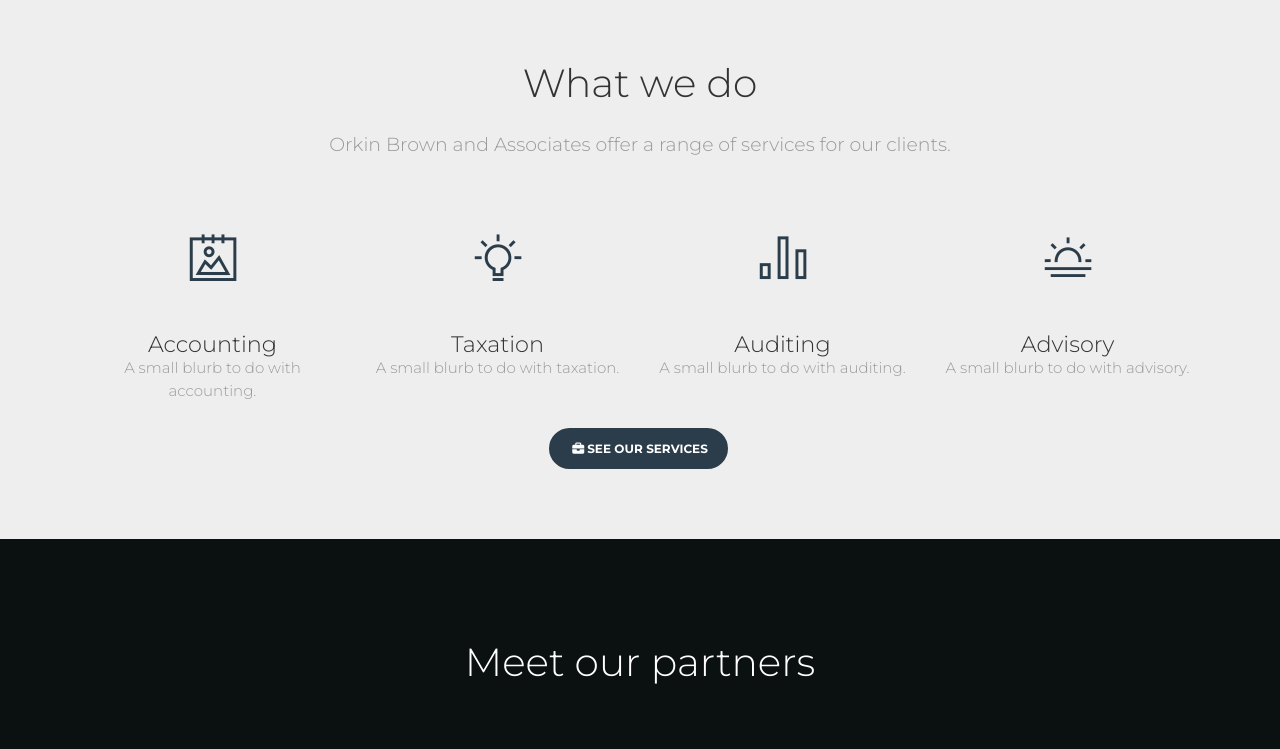
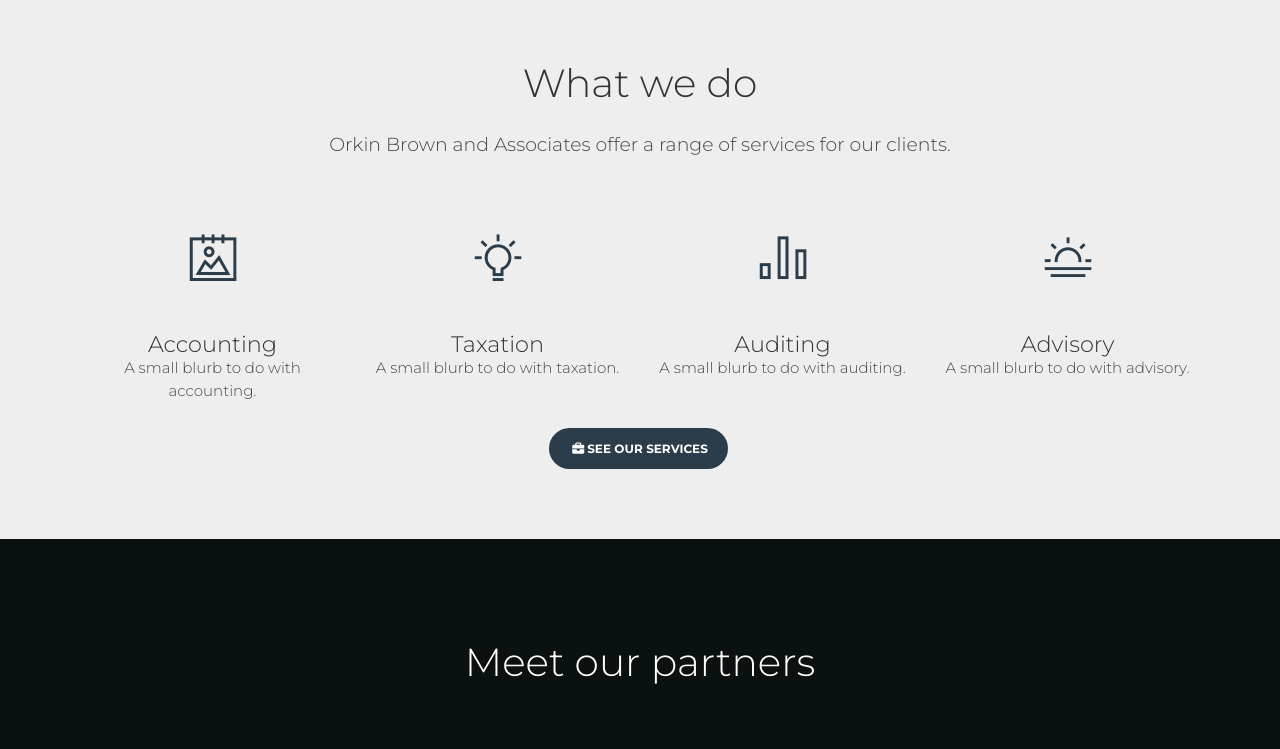
Before and after one commit to Quiza12/OrkinBrown, an Angular app: page /#/home in a window 1280 px wide. Shown: the part 1380-2129 px from the top of the page. Built offline with nearby package versions, Linux system fonts and the light colour scheme.

Commit message:
Text color update.

```diff
--- a/src/assets/sass/paper-kit/_variables.scss
+++ b/src/assets/sass/paper-kit/_variables.scss
@@ -24,7 +24,7 @@ $black-hr:                   #444444 !default;
 
 $light-gray:                 #E3E3E3 !default;
 $medium-gray:                #DDDDDD !default;
-$dark-gray:                  #9A9A9A !default;
+$dark-gray:                  #474747 !default;
 
 $placeholder-gray:           rgba(210, 210, 210, 1)  !default;
 
```
